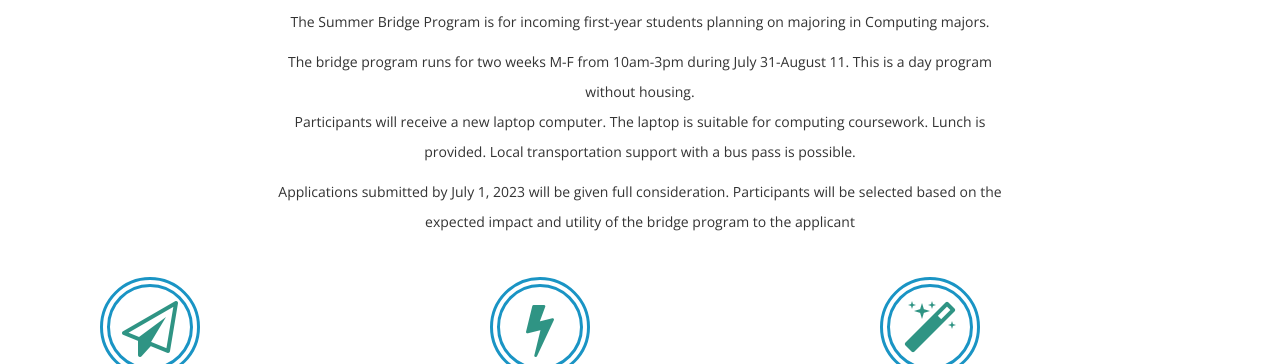
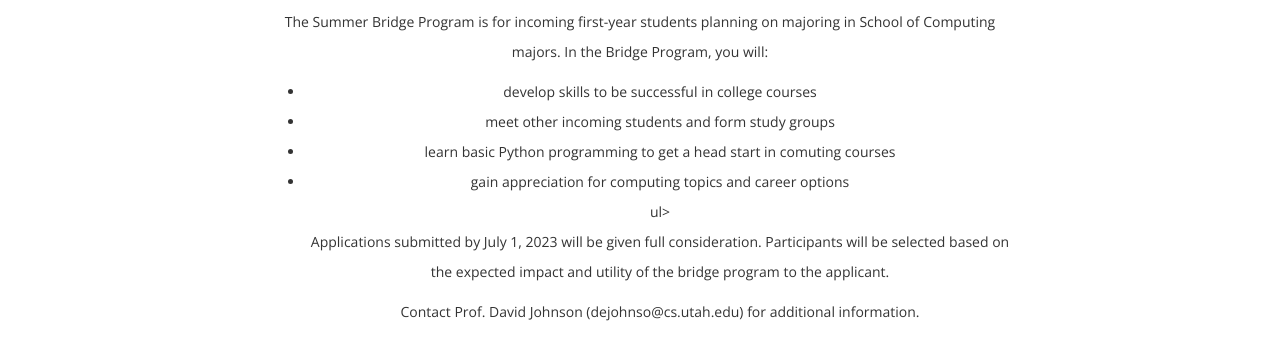
Before and after one commit to dejohnso/KahlertSchoolOfComputingSummerBridge, a plain HTML site: page index.html in a window 1280 px wide. Shown: the part 573-937 px from the top of the page. Drawn offline with nearby package versions, Linux system fonts and the light colour scheme.

Commit message:
Update index.html

```diff
--- a/index.html
+++ b/index.html
@@ -89,15 +89,22 @@
                  <div class="col-lg-8 col-lg-offset-2 col-md-8 col-sm-8 col-md-offset-2 col-sm-offset-2">
                      <h1 data-scroll-reveal="enter from the bottom after 0.2s"  class="header-line">Bridge Program Information </h1>
                      <p data-scroll-reveal="enter from the bottom after 0.3s" >
-                      The Summer Bridge Program is for incoming first-year students planning on majoring in Computing majors.
+                      The Summer Bridge Program is for incoming first-year students planning on majoring in School of Computing majors.
 
-                         </p>
-			 The bridge program runs for two weeks M-F from 10am-3pm during July 31-August 11. This is a day program without housing.
-			<p>
-			 Participants will receive a new laptop computer. The laptop is suitable for computing coursework. Lunch is provided. Local transportation support with a bus pass is possible.
-</p><p>
-				Applications submitted by July 1, 2023 will be given full consideration. Participants will be selected based on the expected impact and utility of the bridge program to the applicant
-</p>
+		      In the Bridge Program, you will:
+			<ul>
+			<li>develop skills to be successful in college courses
+			<li>meet other incoming students and form study groups
+			<li>learn basic Python programming to get a head start in comuting courses
+			<li>gain appreciation for computing topics and career options
+			</li>ul>
+<p>
+Applications submitted by July 1, 2023 will be given full consideration.
+Participants will be selected based on the expected impact and utility of the bridge program to the applicant.
+<p>
+Contact Prof. David Johnson (dejohnso@cs.utah.edu) for additional information.
+
+
                  </div>
 
              </div>
```
